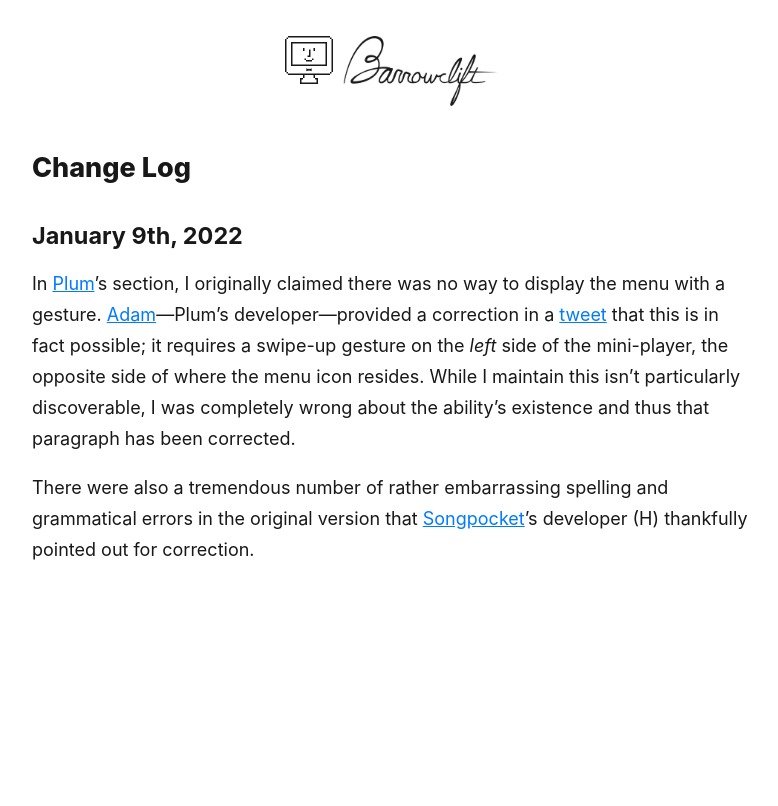
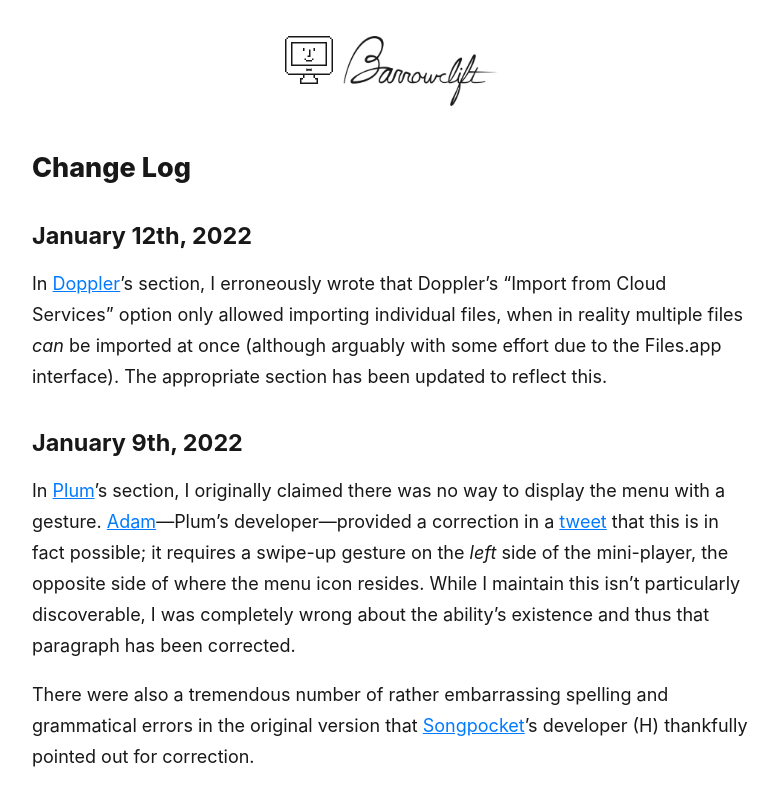
Before and after one commit to barrowclift/nitro.barrowclift.me, a Jekyll site: the page built from notepad/fourth-annual-showcase-change-log.md, in a window 1280 px wide. Shown: the top 806 px of the page, without its empty margins (248-1026 px from the left). Built offline with Jekyll 4.4.1, drawn with Linux system fonts in a browser that asks for light colours; our own code applies the rules of GitHub Pages for plain Markdown files.

Commit message:
Factual correction in Doppler's section

```diff
--- a/_posts/2022-01-07-fourth-annual-ios-music-player-showcase.markdown
+++ b/_posts/2022-01-07-fourth-annual-ios-music-player-showcase.markdown
@@ -1144,7 +1144,7 @@
 What Doppler arguably misses in terms of "Library" tab customization it makes up for in droves with its staggering independent library capabilities. In addition to the expected integration with Music.app's library, Doppler optionally supports accepting music through following methods, organized in descending order of subjective usefulness:
 
 * **Importing from Wifi** through a peer-to-peer connection to a nearby computer. While not necessarily the quickest way to import a single song or album, it's a wonderful, platform independent option for importing whole libraries worth of music in one batch.
-* **Importing from Cloud services** via the Files app picker modal, so long as the cloud service you want to import from is present in the Files app as a "Location" (all major cloud services like [Dropbox](https://www.dropbox.com), [Onedrive](http://onedrive.live.com), etc. support this). This isn't the best overall method since you can only import manually selected individual audio files this way, but it's a nice option to have if you just need to quickly import a couple songs or a new album.
+* **Importing from Cloud services** via the Files app picker modal, so long as the cloud service you want to import from is present in the Files app as a "Location" (all major cloud services like [Dropbox](https://www.dropbox.com), [Onedrive](http://onedrive.live.com), etc. support this). This arguably isn't the best overall method since the Files app makes it somewhat cumbersome to select multiple audio files, but it's a nice option to have if you just need to quickly import a couple songs or a new album.
 * **Importing with AirDrop** by simply selecting Doppler in the "Open with..." iOS prompt after accepting the drop. Like with importing from cloud services, this is most appropriate for small batches of audio files and not a great choice for importing whole libraries worth of music. Note this is of course only accessible to devices within Apple's ecosystem.
 * **The iOS Share Sheet** via a handy "Add to Doppler" button when listening to an audio file at a direct URL in Safari. While I'm sure there's niche cases where this is nice to have, it's undeniably the least broadly useful means of importing since only a single audio file at a time can be imported this way.
 * **Importing from a URL**, which requires the URL points directly to a file.  This is effectively the same thing as the "Importing from URL" option, but accessible inside Doppler itself.
--- a/notepad/fourth-annual-showcase-change-log.md
+++ b/notepad/fourth-annual-showcase-change-log.md
@@ -4,8 +4,12 @@
 
 ## Change Log
 
+### January 12th, 2022
+
+In [Doppler](/article/fourth-annual-ios-music-player-showcase#doppler)'s section, I erroneously wrote that Doppler's "Import from Cloud Services" option only allowed importing individual files, when in reality multiple files *can* be imported at once (although arguably with some effort due to the Files.app interface). The appropriate section has been updated to reflect this.
+
 ### January 9th, 2022
 
-In [Plum](/post/fourth-annual-ios-music-player-showcase/16)'s section, I originally claimed there was no way to display the menu with a gesture. [Adam](https://twitter.com/adwienc)—Plum's developer—provided a correction in a [tweet](https://twitter.com/adwienc/status/1480167465992835076) that this is in fact possible; it requires a swipe-up gesture on the *left* side of the mini-player, the opposite side of where the menu icon resides. While I maintain this isn't particularly discoverable, I was completely wrong about the ability's existence and thus that paragraph has been corrected.
+In [Plum](/article/fourth-annual-ios-music-player-showcase#plum)'s section, I originally claimed there was no way to display the menu with a gesture. [Adam](https://twitter.com/adwienc)—Plum's developer—provided a correction in a [tweet](https://twitter.com/adwienc/status/1480167465992835076) that this is in fact possible; it requires a swipe-up gesture on the *left* side of the mini-player, the opposite side of where the menu icon resides. While I maintain this isn't particularly discoverable, I was completely wrong about the ability's existence and thus that paragraph has been corrected.
 
 There were also a tremendous number of rather embarrassing spelling and grammatical errors in the original version that [Songpocket](https://songpocket.app)'s developer (H) thankfully pointed out for correction.
```
Also changed, not shown: other parts of _posts/2022-01-07-fourth-annual-ios-music-player-showcase.markdown (+1 -1 lines).
